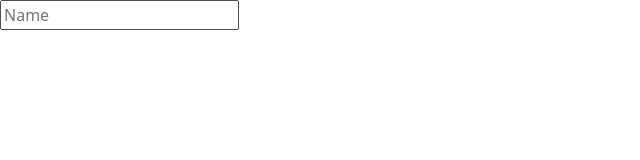
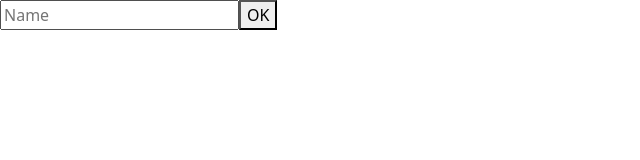
Before and after one commit to timothyAgevi/angularForms, an Angular app: page / in a window 1280 px wide. Shown: the top 160 px of the page, without its empty margins (0-640 px from the left). Built offline with nearby package versions, Linux system fonts and the light colour scheme.

Commit message:
add button

```diff
--- a/src/app/user-settings-form/user-settings-form.component.html
+++ b/src/app/user-settings-form/user-settings-form.component.html
@@ -1,5 +1,5 @@
 
 <form action="">
     <input type="text" placeholder="Name">
-
+    <button>OK</button>
 </form>
```
